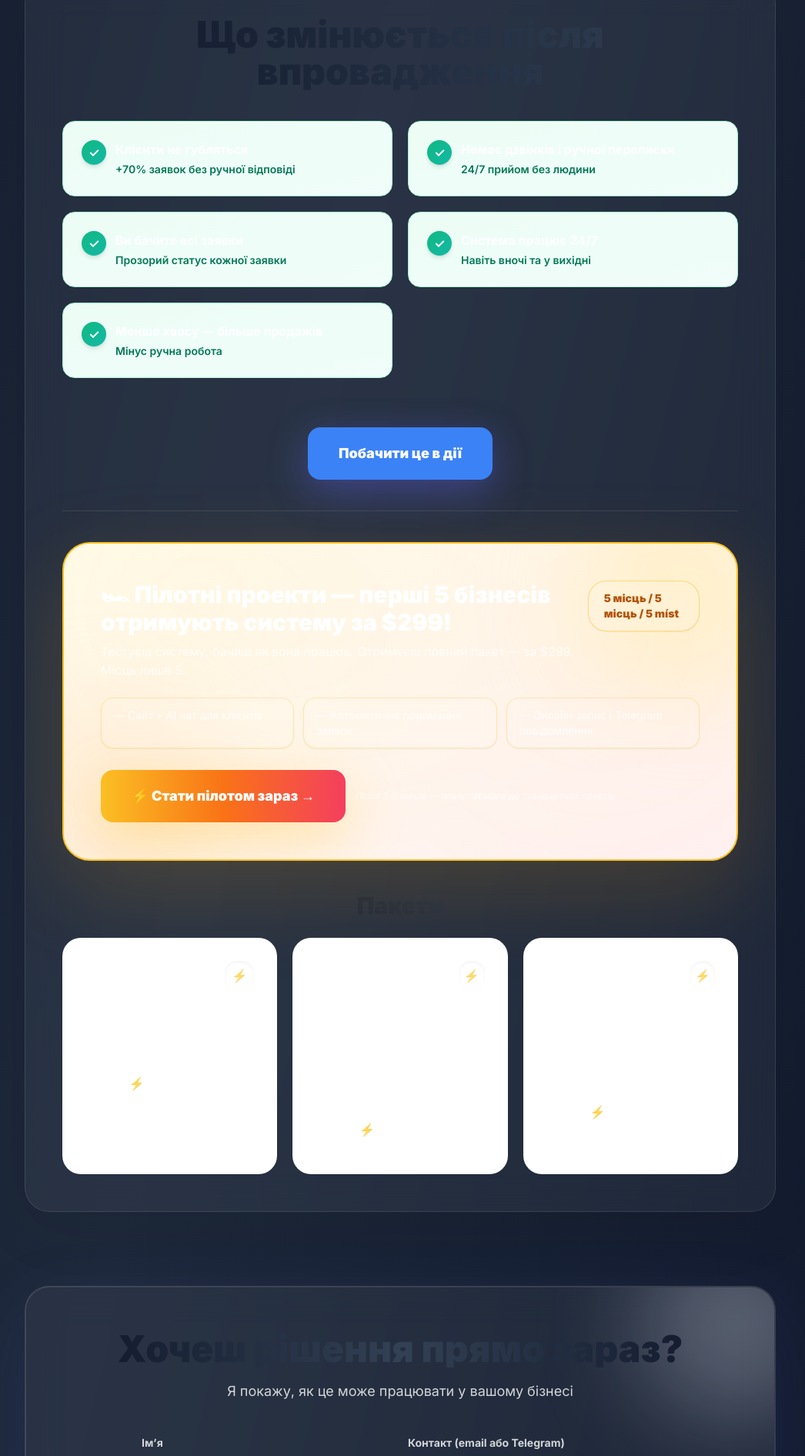
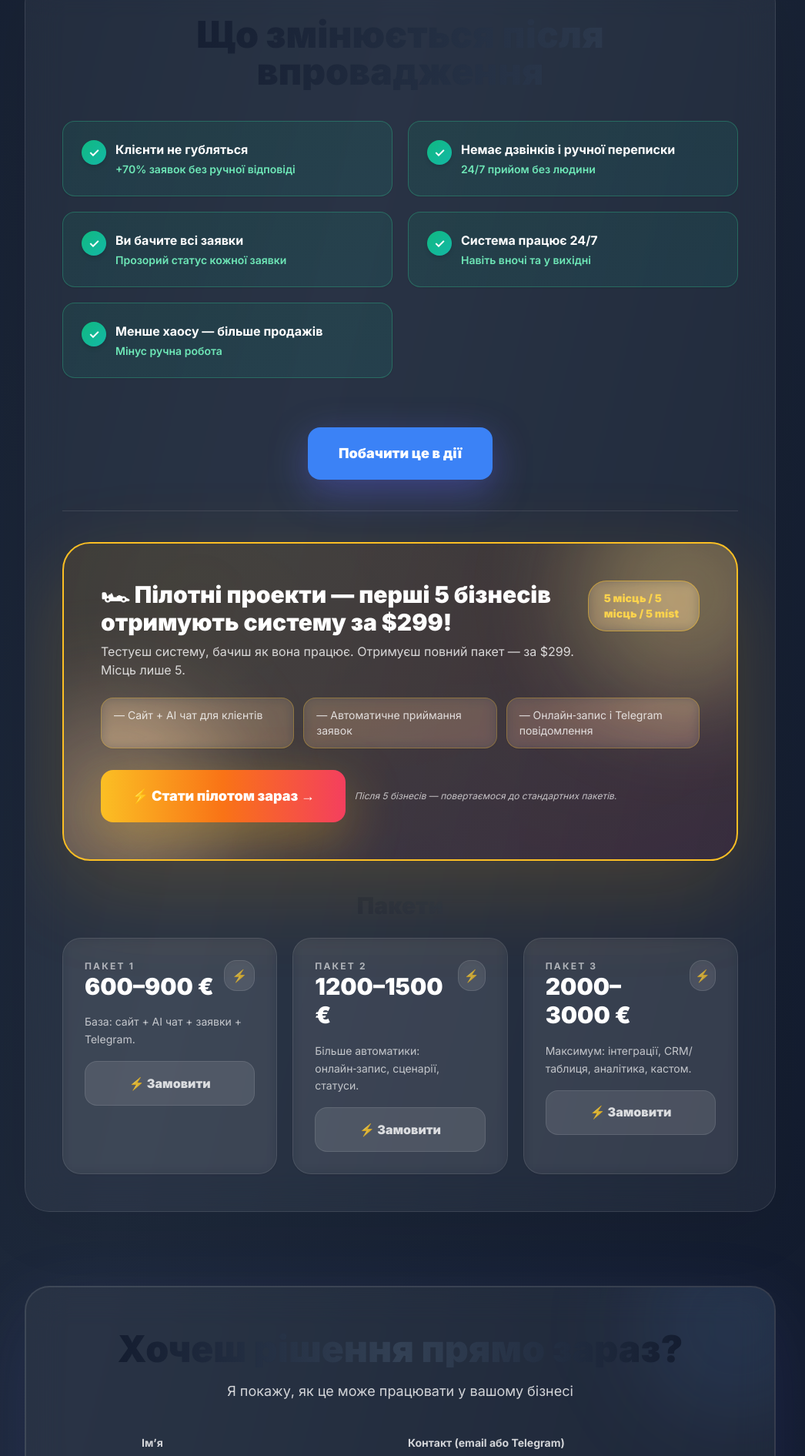
Before and after one commit to LexBiz/moj-sajt, a Next.js app: page / in a window 1280 px wide. Shown: the part 2561-4452 px from the top of the page at 77% size, without its empty margins (120-1166 px from the left). Built offline with nearby package versions, Linux system fonts and the light colour scheme; no server answers.

Commit message:
fix: all text visible on dark bg (white text, glassmorphism cards)

```diff
--- a/app/page.tsx
+++ b/app/page.tsx
@@ -490,7 +490,7 @@ export default function Home() {
                   {t.resultBullets.map((item, idx) => (
                     <div
                       key={idx}
-                      className="group relative bg-gradient-to-br from-emerald-50 to-teal-50 border border-emerald-200 rounded-2xl p-6 shadow-sm transition-all duration-300 hover:border-emerald-300 hover:bg-emerald-100/50 hover:shadow-md hover:-translate-y-1"
+                      className="group relative bg-gradient-to-br from-emerald-500/10 to-teal-500/10 border border-emerald-400/30 rounded-2xl p-6 shadow-sm transition-all duration-300 hover:border-emerald-400/50 hover:bg-emerald-500/15 hover:shadow-md hover:-translate-y-1"
                     >
                       <div className="space-y-3">
                         <div className="flex items-start gap-3">
@@ -500,7 +500,7 @@ export default function Home() {
                           <div className="space-y-1">
                             <p className="text-base font-bold text-white">{item.text}</p>
                             {item.stat && (
-                              <p className="text-sm text-emerald-700 font-semibold">{item.stat}</p>
+                              <p className="text-sm text-emerald-300 font-semibold">{item.stat}</p>
                             )}
                           </div>
                         </div>
@@ -520,7 +520,7 @@ export default function Home() {
                 {/* PILOT + PACKAGES (inside the same block to keep the page structure clean) */}
                 <div className="pt-10 border-t border-white/10 space-y-10">
                   {/* PILOT (main focus) */}
-                  <div className="relative overflow-hidden rounded-[36px] border-2 border-amber-400 bg-gradient-to-br from-amber-50 via-orange-50 to-rose-50 p-8 sm:p-12 shadow-[0_35px_120px_rgba(245,158,11,0.18)]">
+                  <div className="relative overflow-hidden rounded-[36px] border-2 border-amber-400 bg-gradient-to-br from-amber-500/10 via-orange-500/10 to-rose-500/10 p-8 sm:p-12 shadow-[0_35px_120px_rgba(245,158,11,0.18)]">
                     <div className="absolute inset-0 opacity-10 bg-[radial-gradient(circle_at_20%_20%,rgba(251,191,36,0.4),transparent_55%),radial-gradient(circle_at_80%_30%,rgba(251,146,60,0.3),transparent_60%)]" />
                     <div className="absolute -top-20 -right-20 w-72 h-72 bg-amber-200/30 blur-3xl rounded-full" />
                     <div className="absolute -bottom-20 -left-20 w-72 h-72 bg-orange-200/30 blur-3xl rounded-full" />
@@ -535,7 +535,7 @@ export default function Home() {
                             {t.pilotDesc}
                           </p>
                         </div>
-                        <div className="inline-flex items-center justify-center rounded-3xl bg-white/10 backdrop-blur border border-amber-400/50 px-5 py-3 text-xs sm:text-sm font-black text-amber-700 shadow-sm">
+                        <div className="inline-flex items-center justify-center rounded-3xl bg-white/10 backdrop-blur border border-amber-400/50 px-5 py-3 text-xs sm:text-sm font-black text-amber-300 shadow-sm">
                           5 місць / 5 місць / 5 míst
                         </div>
                       </div>
@@ -573,12 +573,12 @@ export default function Home() {
                       {t.packages.map((p) => (
                         <div
                           key={p.name}
-                          className="group relative bg-white border border-white/10 rounded-3xl p-7 shadow-sm transition-all duration-300 hover:border-white/20 hover:shadow-md hover:-translate-y-1"
+                          className="group relative bg-white/5 backdrop-blur border border-white/10 rounded-3xl p-7 shadow-sm transition-all duration-300 hover:border-white/20 hover:shadow-md hover:-translate-y-1"
                         >
                           <div className="space-y-4">
                             <div className="flex items-start justify-between gap-3">
                               <div>
-                                <p className="text-xs font-bold text-white/70 uppercase tracking-[0.18em]">{p.name}</p>
+                                <p className="text-xs font-bold text-white/60 uppercase tracking-[0.18em]">{p.name}</p>
                                 <p className="text-3xl font-black text-white leading-tight">{p.price}</p>
                               </div>
                               <div className="w-10 h-10 rounded-2xl bg-white/10 border border-white/10 flex items-center justify-center text-white/70 shadow-inner">
@@ -608,8 +608,8 @@ export default function Home() {
             className={`transition-all duration-1000 delay-[600ms] ${visibleSections.has(4) ? 'opacity-100 translate-y-0' : 'opacity-0 translate-y-8'}`}
           >
             <div className="relative bg-white/5 backdrop-blur-xl border-2 border-white/10 rounded-[32px] p-10 sm:p-14 shadow-[0_30px_100px_rgba(99,102,241,0.12)] overflow-hidden hover:border-white/20 hover:shadow-[0_35px_120px_rgba(99,102,241,0.18)] transition-all duration-500">
-              <div className="absolute -top-20 -right-20 w-64 h-64 bg-slate-200/30 rounded-full blur-3xl" />
-              <div className="absolute -bottom-16 -left-16 w-56 h-56 bg-slate-200/30 rounded-full blur-3xl" />
+              <div className="absolute -top-20 -right-20 w-64 h-64 bg-blue-400/10 rounded-full blur-3xl" />
+              <div className="absolute -bottom-16 -left-16 w-56 h-56 bg-blue-400/10 rounded-full blur-3xl" />
 
               <div className="relative space-y-10">
                 <div className="space-y-4 text-center">
@@ -653,8 +653,8 @@ export default function Home() {
                     />
                   </div>
 
-                  {error && <p className="text-sm text-red-700 font-bold flex items-center justify-center gap-2">⚠️ {error}</p>}
-                  {success && <p className="text-sm text-emerald-700 font-bold flex items-center justify-center gap-2">✓ {success}</p>}
+                  {error && <p className="text-sm text-red-300 font-bold flex items-center justify-center gap-2">⚠️ {error}</p>}
+                  {success && <p className="text-sm text-emerald-300 font-bold flex items-center justify-center gap-2">✓ {success}</p>}
 
                   <div className="text-center pt-4">
                     <button
```
